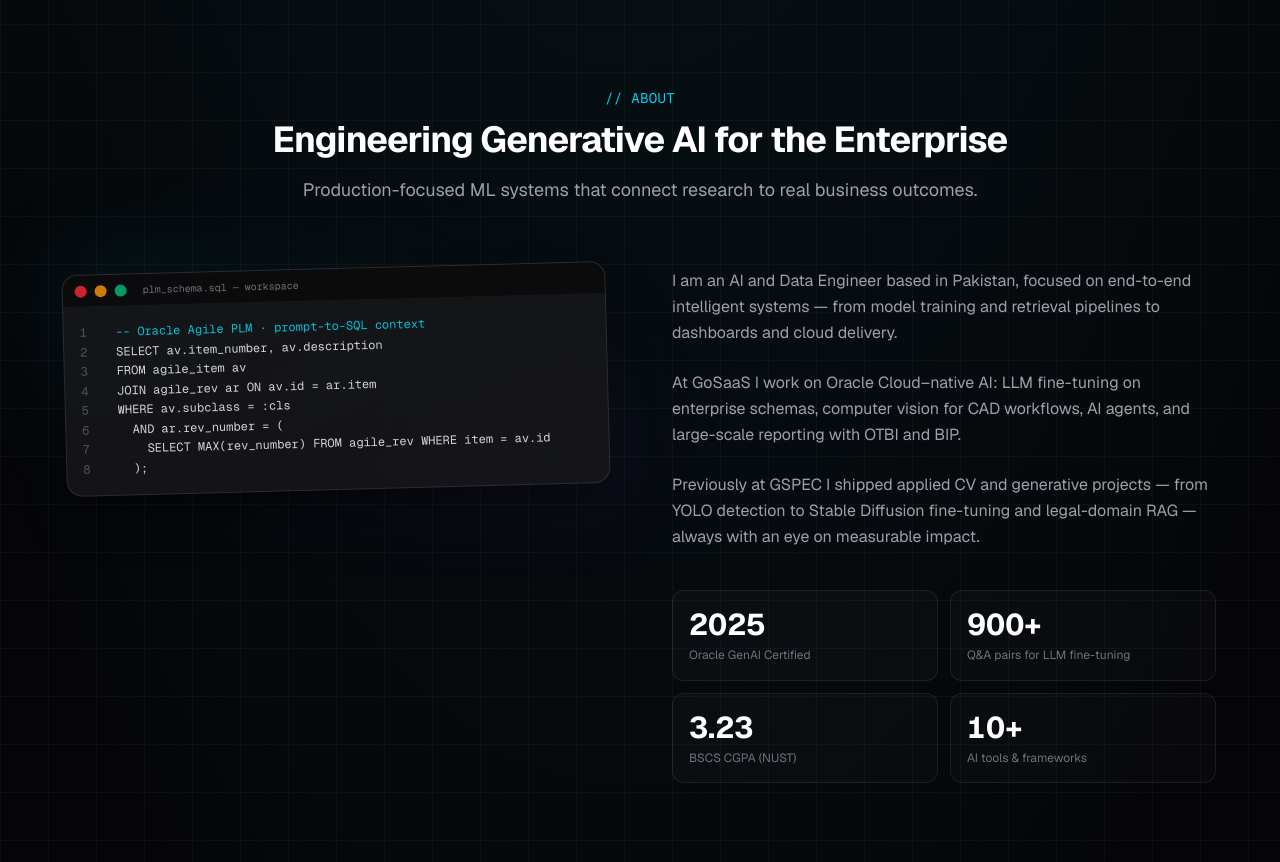
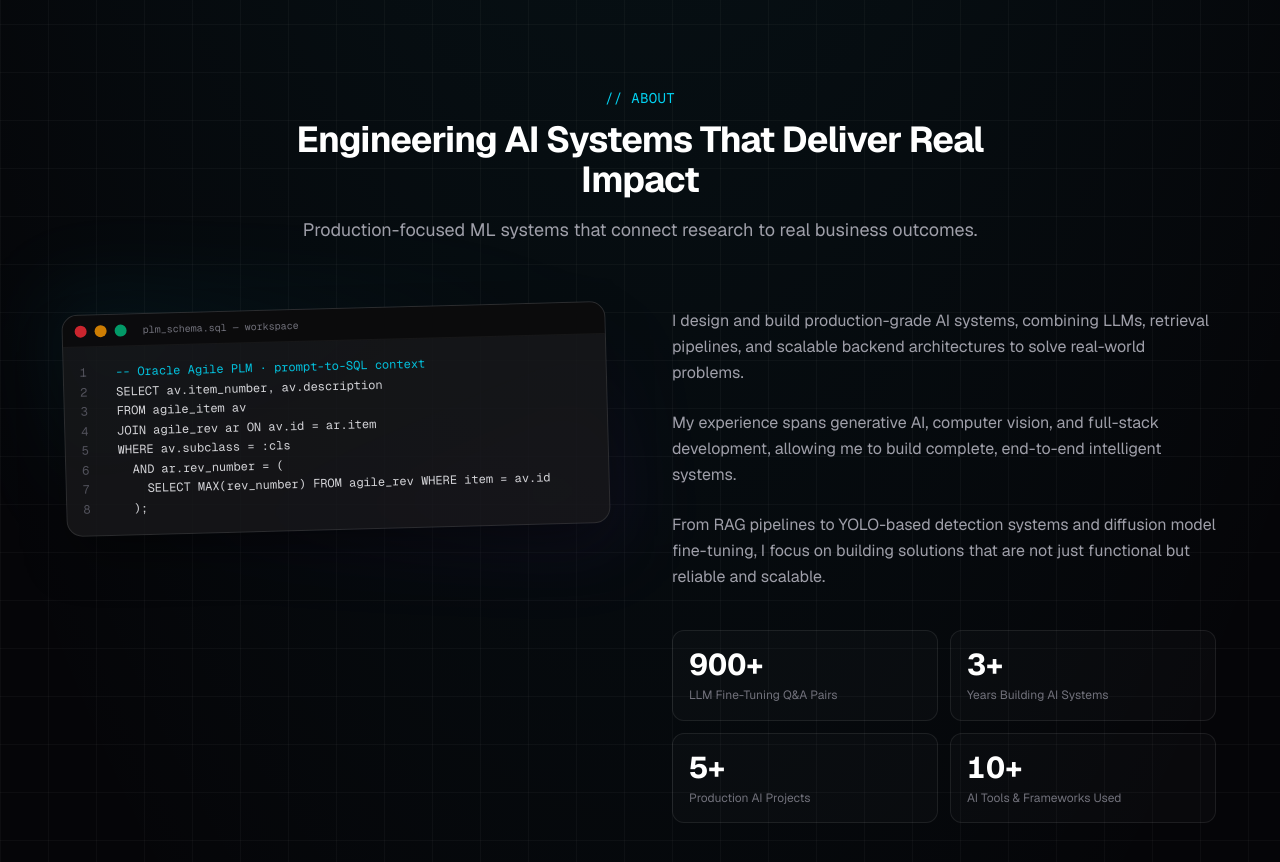
Before and after one commit to FaizannQureshi/my-portfolio, a Next.js app: page / in a window 1280 px wide. Shown: the part 840-1702 px from the top of the page. Built offline with nearby package versions, Linux system fonts and the light colour scheme.

Commit message:
about section

```diff
--- a/app/content/portfolio.ts
+++ b/app/content/portfolio.ts
@@ -14,21 +14,21 @@ export const site = {
   availability: "Open to new opportunities",
   tagline:
     "AI and Data Engineer building intelligent systems — from LLM fine-tuning and RAG pipelines to computer vision and enterprise data solutions.",
-  aboutHeadline: "Engineering Generative AI for the Enterprise",
+  aboutHeadline: "Engineering AI Systems That Deliver Real Impact",
   aboutSub:
     "Production-focused ML systems that connect research to real business outcomes.",
   aboutBio: [
-    "I am an AI and Data Engineer based in Pakistan, focused on end-to-end intelligent systems — from model training and retrieval pipelines to dashboards and cloud delivery.",
-    "At GoSaaS I work on Oracle Cloud–native AI: LLM fine-tuning on enterprise schemas, computer vision for CAD workflows, AI agents, and large-scale reporting with OTBI and BIP.",
-    "Previously at GSPEC I shipped applied CV and generative projects — from YOLO detection to Stable Diffusion fine-tuning and legal-domain RAG — always with an eye on measurable impact.",
+    "I design and build production-grade AI systems, combining LLMs, retrieval pipelines, and scalable backend architectures to solve real-world problems.",
+    "My experience spans generative AI, computer vision, and full-stack development, allowing me to build complete, end-to-end intelligent systems.",
+    "From RAG pipelines to YOLO-based detection systems and diffusion model fine-tuning, I focus on building solutions that are not just functional but reliable and scalable.",
   ],
 } as const;
 
 export const stats = [
-  { value: "2025", label: "Oracle GenAI Certified" },
-  { value: "900+", label: "Q&A pairs for LLM fine-tuning" },
-  { value: "3.23", label: "BSCS CGPA (NUST)" },
-  { value: "10+", label: "AI tools & frameworks" },
+  { value: "900+", label: "LLM Fine-Tuning Q&A Pairs" },
+  { value: "3+", label: "Years Building AI Systems" },
+  { value: "5+", label: "Production AI Projects" },
+  { value: "10+", label: "AI Tools & Frameworks Used" },
 ] as const;
 
 export const projects = [
```
